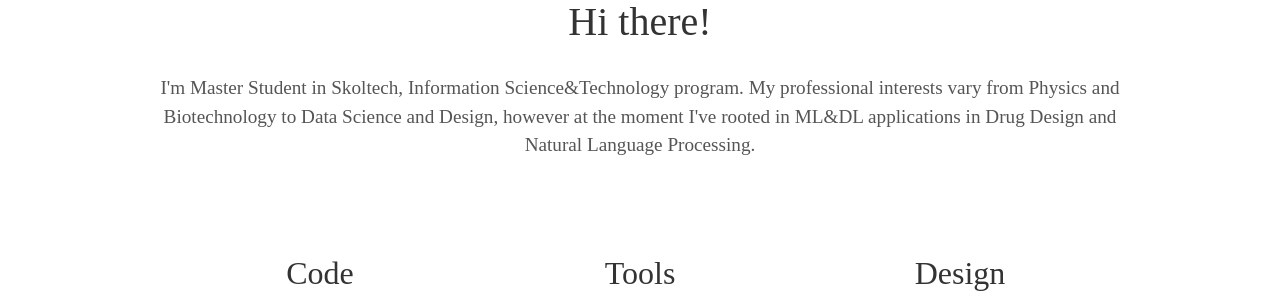
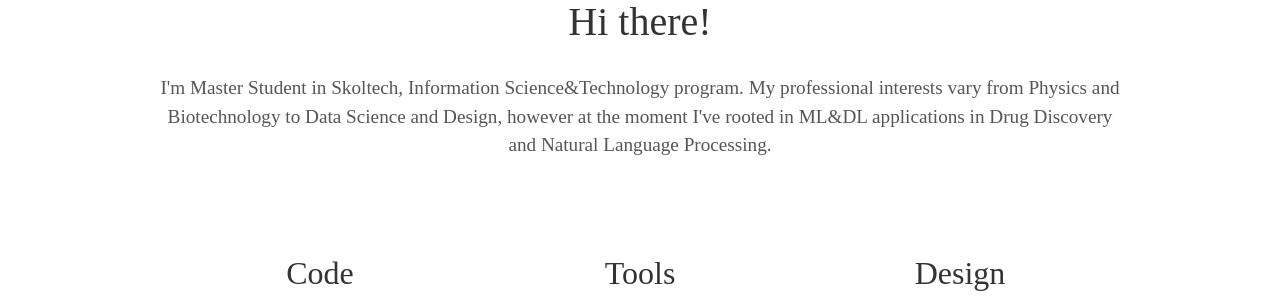
Before and after one commit to korney3/korney3.github.io, a Jekyll site: the page built from index.html, in a window 1280 px wide. Shown: the part 983-1283 px from the top of the page. Built offline with Jekyll 4.4.1, drawn with Linux system fonts in a browser that asks for light colours; some web fonts are replaced.

Commit message:
Update _config.yml

```diff
--- a/_config.yml
+++ b/_config.yml
@@ -6,7 +6,7 @@ description: Resume
 
 # User settings
 username: Alenicheva Alisa
-user_description: I'm Master Student in Skoltech, Information Science&Technology program. My professional interests vary from Physics and Biotechnology to Data Science and Design, however at the moment I've rooted in ML&DL applications in Drug Design and Natural Language Processing.
+user_description: I'm Master Student in Skoltech, Information Science&Technology program. My professional interests vary from Physics and Biotechnology to Data Science and Design, however at the moment I've rooted in ML&DL applications in Drug Discovery and Natural Language Processing.
 user_title: Skoltech Master Student
 email: alisa.alenicheva@skoltech.ru
 # twitter_username: lorem_ipsum
```
